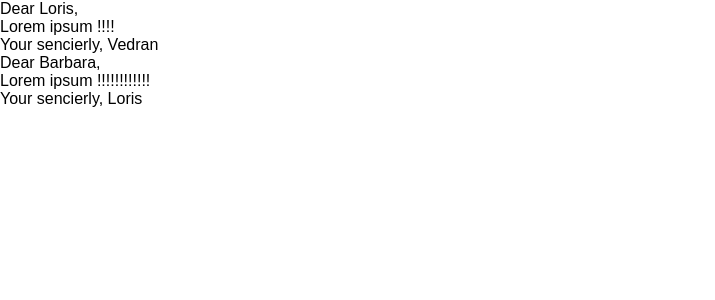
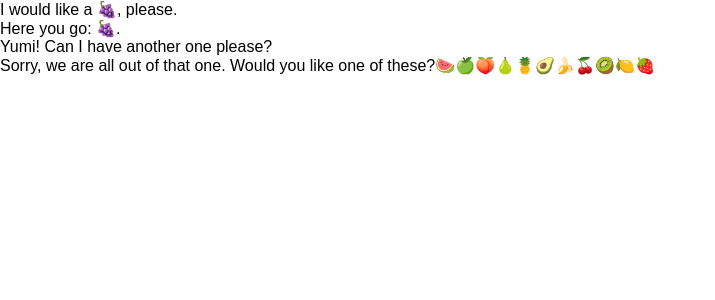
Before and after one commit to buhtla005/React-bootcamp-2020, a React (Create React App) app: page / in a window 1280 px wide. Shown: the top 300 px of the page, without its empty margins (0-715 px from the left). Built offline with nearby package versions, Linux system fonts and the light colour scheme.

Commit message:
SallGoodMan
Dalje na naprednije stvari

```diff
--- a/src/App.js
+++ b/src/App.js
@@ -2,13 +2,15 @@ import React from 'react';
 import './App.css';
 //import Dog from './components/01dog/Dogog'
 //import RandomPicker from './components/02randPicker/RandomPicker';
-import CompProp from './components/03componentsAndPropertys/CompProp'
-
+//import CompProp from './components/03componentsAndPropertys/CompProp'
+//import SlotMachine from './components/03componentsAndPropertys/SlotMachine'
+//import MapIt from './components/03componentsAndPropertys/MapIt'
+//import DefaultProp from './components/03componentsAndPropertys/DefaultProp'
+import Froot from './components/04moduleExercise/MainFile'
 function App() {
   return (
     <div className="App">
-      <CompProp from="Vedran" to="Loris" bangs={4}/>
-      <CompProp from="Loris" to="Barbara" bangs={12}/>
+      <Froot/>
     </div>
   );
 }
--- /dev/null
+++ b/src/components/03componentsAndPropertys/DefaultProp.jsx
@@ -0,0 +1,20 @@
+import React, {Component} from 'react'
+
+class DefaultProp extends Component {
+
+     static defaultProps = {
+          name: "Sinisa",
+          surname: "Horvat"
+     }
+     render(){
+          const{name, surname} = this.props
+
+          return (
+               <h1 style={{fontSize: '50px'}}>
+                    {name} {surname}
+               </h1>
+          )
+     }
+}
+
+export default DefaultProp
--- /dev/null
+++ b/src/components/03componentsAndPropertys/MapIt.jsx
@@ -0,0 +1,14 @@
+import React from 'react'
+
+export default function MapIt({name, training}) {
+     return (
+          <div>
+               <h3>{name}</h3>
+               {
+                    training.map((item, index) =>(
+                         <li key={index}>{item}</li>
+                    ))
+               }
+          </div>
+     )
+}
--- /dev/null
+++ b/src/components/03componentsAndPropertys/SlotMachine.jsx
@@ -0,0 +1,20 @@
+import React, { Component } from 'react';
+
+
+class SlotMachine extends Component {
+
+     render(){
+          const{s1, s2, s3} = this.props
+          let winner
+          s1 === s2 && s2 === s3 ? winner = true : winner = null
+
+          return(
+               <div>
+                   <p> {s1} {s2} {s3} </p>
+                   <p>{ winner ? "Cestitke na pobjedi!" : "Zalimo pokušajte ponovo."}</p>
+               </div>
+          )
+     }
+}
+
+export default SlotMachine
--- /dev/null
+++ b/src/components/04moduleExercise/Foods.jsx
@@ -0,0 +1,5 @@
+const fruits = [
+     "🍉", "🍏", "🍑", "🍐", "🍍", "🥑", "🍌" , "🍒", "🥝", "🍋", "🍇", "🍓"
+]
+
+export default fruits
--- /dev/null
+++ b/src/components/04moduleExercise/Helpers.jsx
@@ -0,0 +1,12 @@
+const choice = (fruits) => {
+     return fruits[Math.floor(Math.random()*fruits.length)]
+}
+
+const remove = (fruits, item) => {
+     for (let i=0; i<fruits.length; i++){
+          if(fruits[i] === item){ fruits.splice(i,1)}
+     }
+     return fruits
+}
+
+export  { choice, remove };
--- /dev/null
+++ b/src/components/04moduleExercise/MainFile.jsx
@@ -0,0 +1,31 @@
+import React from 'react'
+import { choice, remove } from './Helpers'
+import foods from './Foods'
+
+const MainFile = () => {
+
+     let fruit = choice(foods)
+     let fruits = remove(foods, fruit)
+
+     return (
+          <div>
+               <p>I would like a {fruit}, please.</p>
+               <p>Here you go: {fruit}.</p>
+               <p>Yumi! Can I have another one please?</p>
+               <p>Sorry, we are all out of that one. Would you like one of these?
+               {fruits}</p>
+               {
+                    console.log(`I would like a ${fruit}, please.`)
+               }{
+                    console.log(`Here you go: ${fruit}.`)
+               }{
+                    console.log('Yumi! Can I have another one please?')
+               }{
+                    console.log(`Sorry, we are all out of that one. Would you like one of these?
+               ${fruits}`)
+               }
+          </div>
+     )
+}
+
+export default MainFile
```
Also changed, not shown: public/manifest.json.
